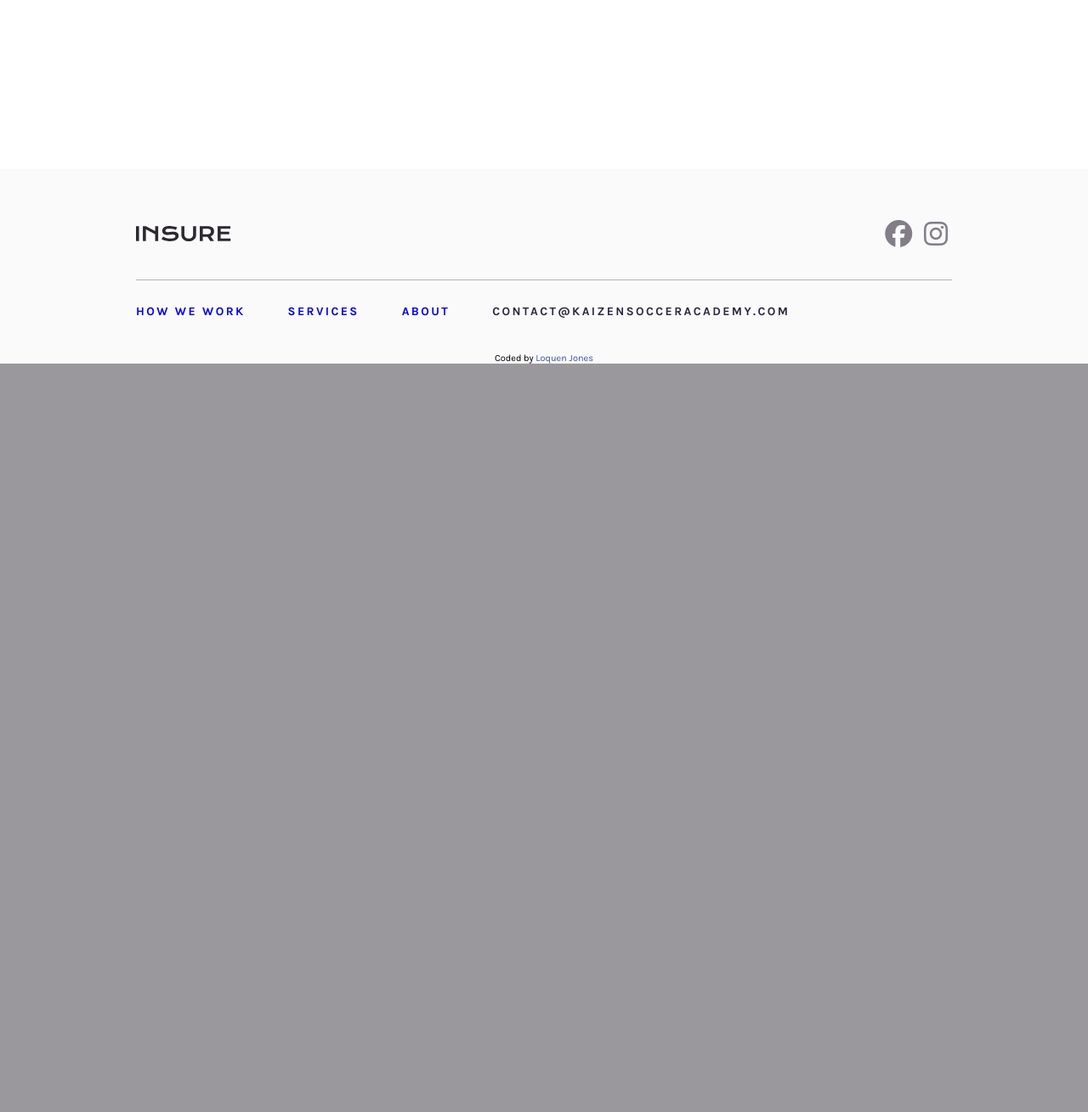
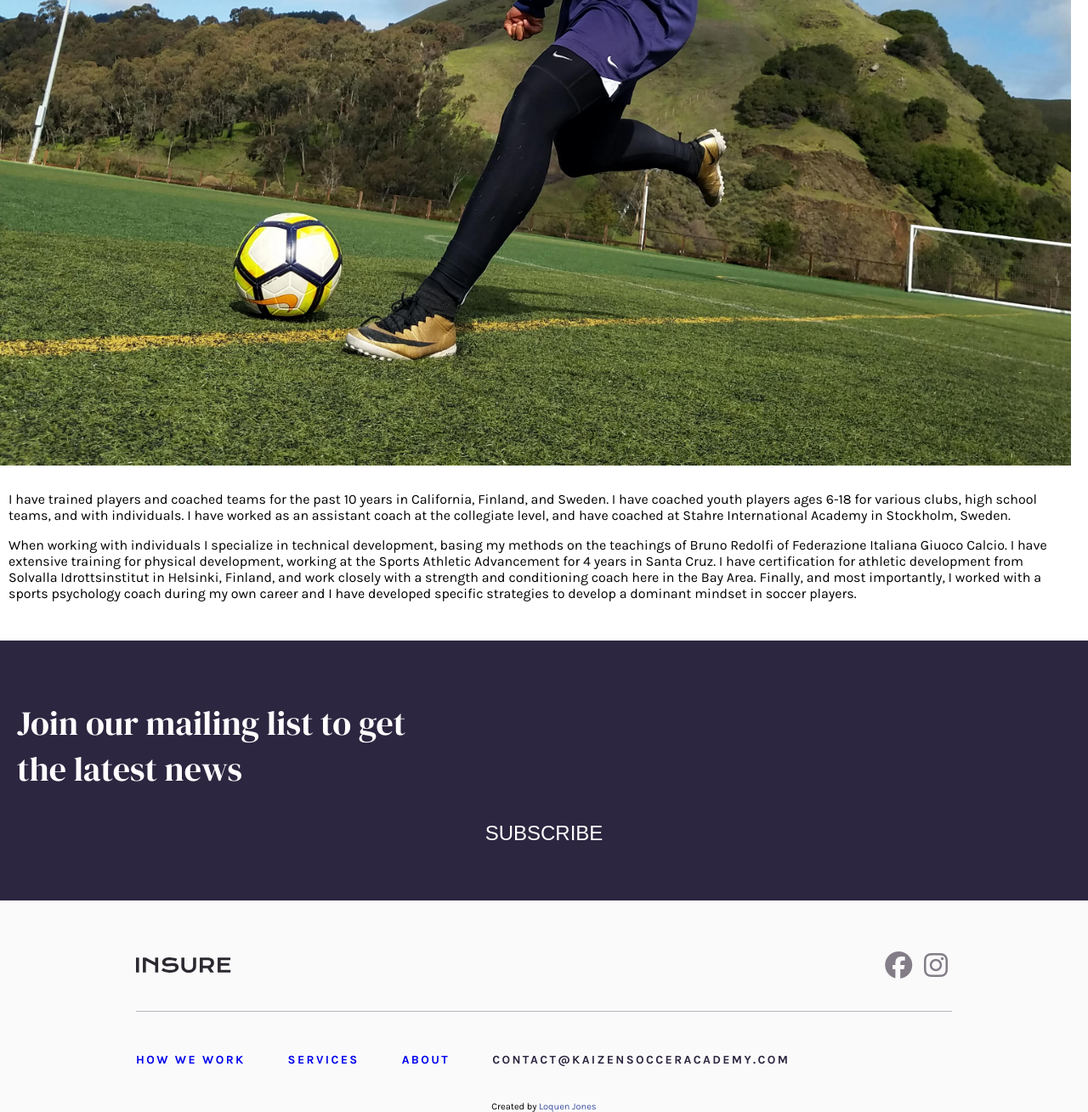
Before and after one commit to Loquen/kaizen, a PHP site: page /about.html in a window 1280 px wide. Shown: the part 851-2160 px from the top of the page at 85% size. Before the commit the page ends 1279 px from the top, so only its background shows below. Run offline with PHP 8.4, Linux system fonts and the light colour scheme; some libraries are stand-ins or nearby versions.

Commit message:
about page first draft

```diff
--- a/about.html
+++ b/about.html
@@ -22,17 +22,48 @@
     </a>
   </div>
   <main>
-    <div class="heading">
-      <div class="heading-content">
-        <div class="heading-title title">
-          About
+    <div class="about">
+      <div class="heading-title title">
+        About
+      </div>
+      <div class="heading-body">
+        <div class="profile-pic">
+          <img src="./images/Shooting1a.jpg" alt="Aaron Shooting">
         </div>
-        <div class="heading-body">
-          Get your life insurance coverage easier and faster. We blend our expertise
-          and technology to help you find the plan that’s right for you. Ensure you
-          and your loved ones are protected.
+        <div class="about-content">
+          <p>
+            I have trained players and coached teams for the past
+            10 years in California, Finland, and Sweden. I have
+            coached youth players ages 6-18 for various clubs,
+            high school teams, and with individuals. I have worked
+            as an assistant coach at the collegiate level, and have
+            coached at Stahre International Academy in Stockholm,
+            Sweden.
+          </p>
+          <p>
+            When working with individuals I specialize in technical
+            development, basing my methods on the teachings of Bruno
+            Redolfi of Federazione Italiana Giuoco Calcio. I have
+            extensive training for physical development, working at
+            the Sports Athletic Advancement for 4 years in Santa Cruz.
+            I have certification for athletic development from Solvalla
+            Idrottsinstitut in Helsinki, Finland, and work closely with
+            a strength and conditioning coach here in the Bay Area.
+            Finally, and most importantly, I worked with a sports
+            psychology coach during my own career and I have developed
+            specific strategies to develop a dominant mindset in soccer
+            players.
+          </p>
         </div>
       </div>
+    </div>
+    <div class="subscribe">
+      <div class="call title">
+        Join our mailing list to get the latest news
+      </div>
+      <button class="view-button">
+        Subscribe
+      </button>
     </div>
   </main>
   <div class="footer">
@@ -67,7 +98,7 @@
     </div>
   </div>
   <div class="attribution">
-    Coded by <a href="https://www.loquenjones.com/">Loquen Jones</a>
+    Created by <a href="https://www.loquenjones.com/">Loquen Jones</a>
   </div>
   <script src="main.js"></script>
 </body>
--- a/index.html
+++ b/index.html
@@ -194,7 +194,7 @@
   </div>
 
   <div class="attribution">
-    Coded by <a href="https://www.loquenjones.com/">Loquen Jones</a>
+    Created by <a href="https://www.loquenjones.com/">Loquen Jones</a>
   </div>
   <script src="main.js"></script>
 </body>
--- a/services.html
+++ b/services.html
@@ -68,7 +68,7 @@
   </div>
 
   <div class="attribution">
-    Coded by <a href="https://www.loquenjones.com/">Loquen Jones</a>
+    Created by <a href="https://www.loquenjones.com/">Loquen Jones</a>
   </div>
   <script src="main.js"></script>
 </body>
--- a/style.css
+++ b/style.css
@@ -152,14 +152,18 @@ body {
 /* footer */
 .footer {
   text-align: center;
-  padding: 30px 0;
+  padding-top: 30px;
+  padding-bottom: 10px;
   background-color: hsl(0, 0%, 98%);
-  margin-top: 100px;
 }
 
 .footer-heading {
-  padding-top: 60px;
-  margin-bottom: 50px;
+  padding-top: 30px;
+  margin-bottom: 30px;
+}
+
+.footer-card-list {
+  padding-top: 20px;
 }
 
 .footer a {
@@ -196,7 +200,7 @@ hr {
 }
 
 .footer-card {
-  padding: 20px;
+  padding: 10px;
   text-transform: uppercase;
   font-size: 14px;
   font-weight: 700;
@@ -210,6 +214,29 @@ hr {
 
 .footer-item {
   padding: 8px;
+}
+
+/* Mobile Pages */
+.about {
+  text-align: center;
+}
+
+.profile-pic img {
+  width: 100%;
+}
+.about-content {
+  text-align: left;
+  padding: 10px;
+}
+
+
+.subscribe {
+  padding: 50px 0;
+  font-size: 20px;
+  text-align: center;
+  color: white;
+  background-color: hsl(256, 26%, 20%);
+
 }
 
 @media screen and (max-width: 600px) {
--- a/work.html
+++ b/work.html
@@ -67,7 +67,7 @@
     </div>
   </div>
   <div class="attribution">
-    Coded by <a href="https://www.loquenjones.com/">Loquen Jones</a>
+    Created by <a href="https://www.loquenjones.com/">Loquen Jones</a>
   </div>
   <script src="main.js"></script>
 </body>
```
Also changed, not shown: images/Shooting1a.jpg (added).
